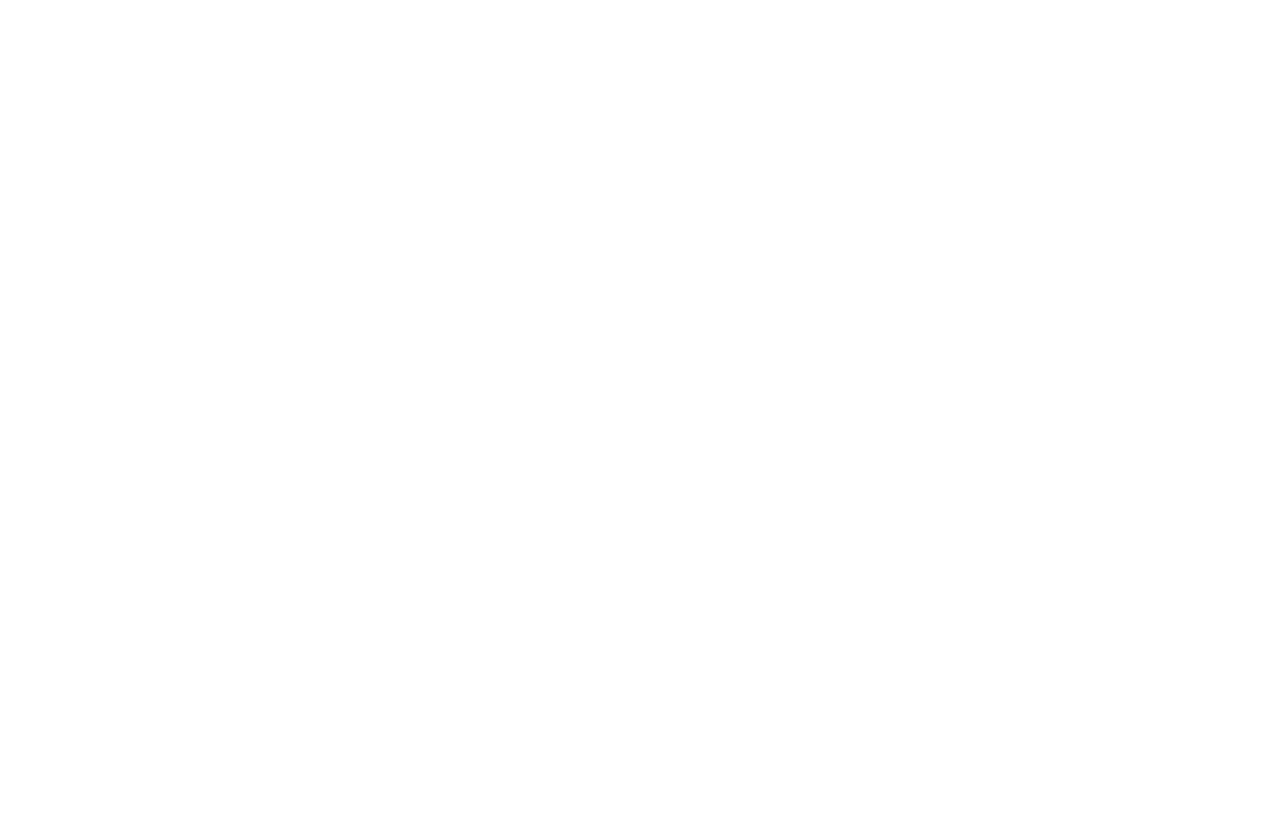
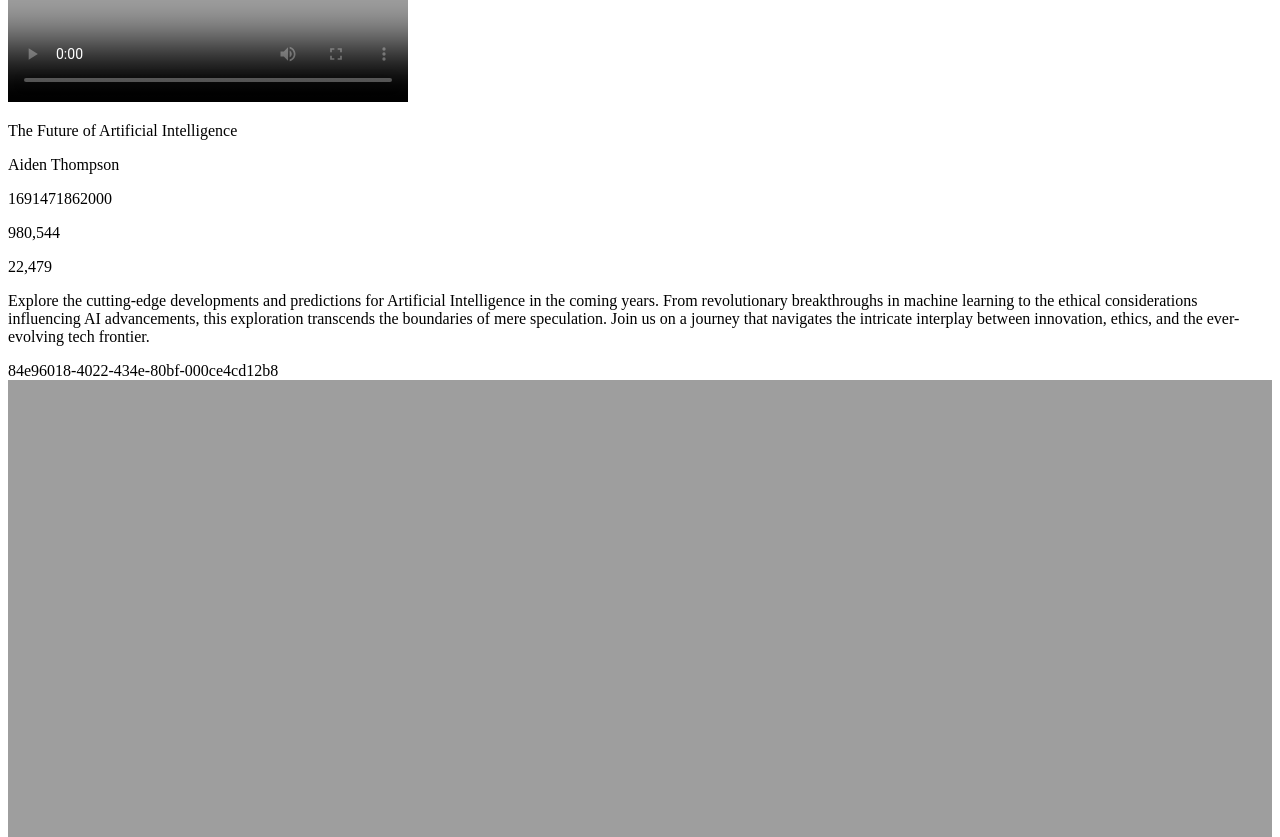
Before and after one commit to ruirui-zr/BrainFlix-frontend, a React (Vite) app: page / in a window 1280 px wide. Shown: the part 260-1097 px from the top of the page. Before the commit the page ends 800 px from the top, so only its background shows below. Built offline with nearby package versions, Linux system fonts and the light colour scheme.

Commit message:
basic template for videolist and video

```diff
--- a/src/App.jsx
+++ b/src/App.jsx
@@ -1,11 +1,23 @@
 import './App.scss'
-import Header from "../src/components/Header/Header"
+import Header from "../src/components/Header/Header.jsx"
+import VideoList from './components/VideoList/VideoList.jsx'
+import Video from './components/Video/Video.jsx'
+import Videos from "./data/video-details.json"
+import { useState } from "react"
 
+console.log(Videos);
 function App() {
+  const [selectedVideo, setSelectedVideo] = useState(Videos[0]);
 
   return (
       <>
         <Header />
+        <Video selectedVideo={selectedVideo} />
+        <VideoList />
+
+
+        {/* <VideoDetails />
+        <Comments /> */}
       </>
   )
 }
--- a/src/App.scss
+++ b/src/App.scss
@@ -0,0 +1,8 @@
+.Video {
+    width: 200px;
+
+    &--active {
+        // Add your active card styles here
+        background-color: red;
+    }
+}
--- a/src/components/Header/Header.jsx
+++ b/src/components/Header/Header.jsx
@@ -7,7 +7,7 @@
 export default function Header(){
     return (
         <header>
-            <div class="logo-container">
+            <div className="logo-container">
                 <Logo />
             </div>
             <div className="tablet__headerbar">
--- /dev/null
+++ b/src/components/Video/Video.jsx
@@ -0,0 +1,16 @@
+import "./Video.scss"
+
+export default function Video({selectedVideo}){
+    return(
+        <main key = {selectedVideo.id}>
+                <video className="selected-video__image" controls poster={selectedVideo.image}> </video>
+                <p>{selectedVideo.title}</p>
+                <p>{selectedVideo.channel}</p>
+                <p>{selectedVideo.timestamp}</p>
+                <p>{selectedVideo.views}</p>
+                <p>{selectedVideo.likes}</p>
+                <p>{selectedVideo.description}</p>
+                {/* <p>{selectedVideo.comments}</p> */}
+        </main>
+    )
+}
--- /dev/null
+++ b/src/components/Video/Video.scss
@@ -0,0 +1,3 @@
+.selected-video__image{
+    width: 400px;
+}
--- /dev/null
+++ b/src/components/VideoList/VideoList.jsx
@@ -0,0 +1,29 @@
+import Video from "../Video/Video.jsx"
+import { useState } from "react"
+import Videos from "../../data/video-details.json"
+import "./VideoList.scss"
+
+export default function VideoList(){
+
+    // const [activeVideoId, setActiveVideoId] = useState(null)
+
+    // function changeActiveVideoId(id) {
+    //     setActiveVideoId(id)
+    // }
+
+    return (
+        <section className="video-list">
+            {Videos.map((video) => (
+                <div key = {video.id}>
+                    <div className="Video__title">{video.id}</div>
+                    <div className="poster-container">
+                        <video controls poster={video.image}> </video>
+                    </div>
+                    <div className="Video__title">{video.title}</div>
+                    <div className="Video__channel">{video.channel}</div>
+
+                </div>
+))}
+        </section>
+    )
+}
--- /dev/null
+++ b/src/components/VideoList/VideoList.scss
@@ -0,0 +1,4 @@
+.poster-container video{
+    width: 100%;
+    margin: auto;
+}
```
Also changed, not shown: src/components/VideoDetails/VideoDetails.jsx (added, +17 -0 lines), src/components/VideoDetails/VideoDetails.scss (added).
